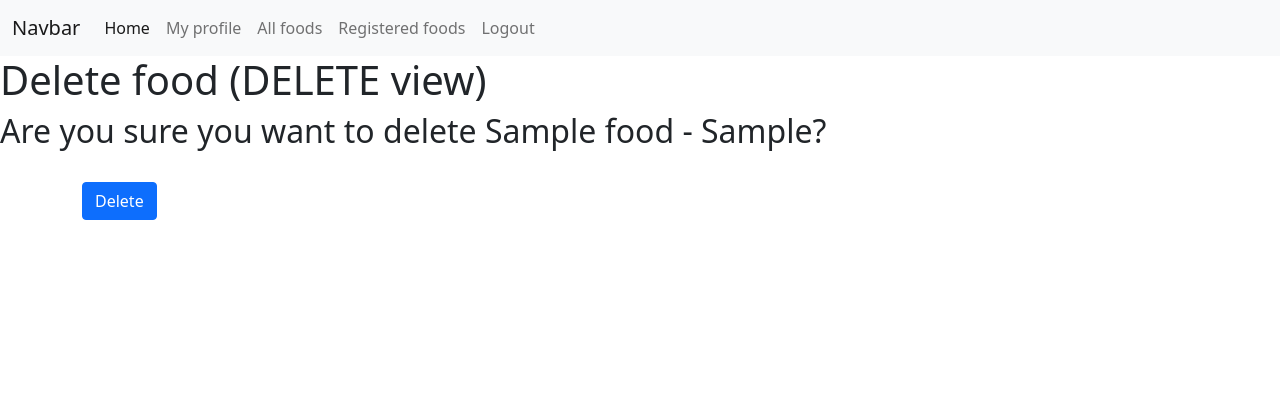
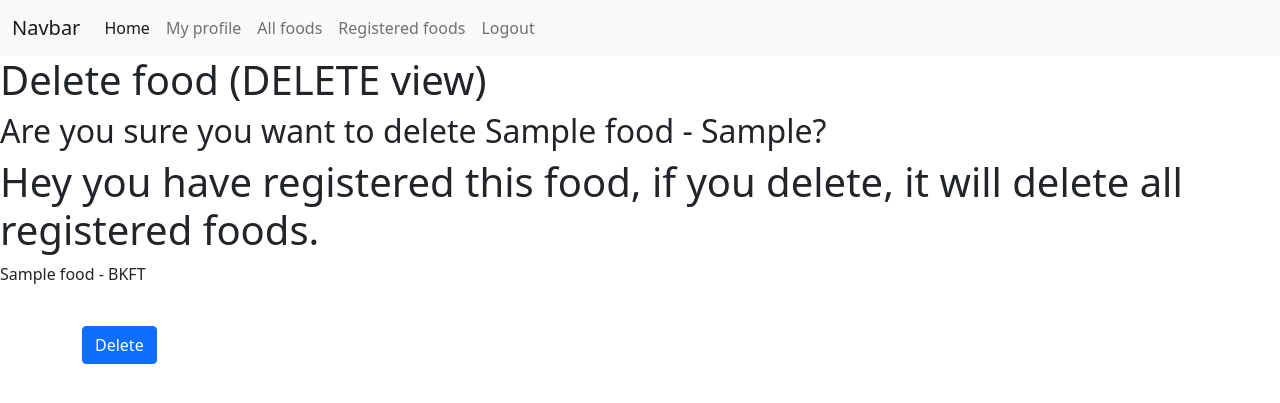
Before and after one commit to amssdias/calorie_counter, a Django app: a page that uses templates/foods/food_confirm_delete.html in a window 1280 px wide. Shown: the top 403 px of the page. Run offline with Django 3.2, Linux system fonts and the light colour scheme; a user stored in the database is signed in; tables that the repository leaves empty hold one stand-in row (values such as "Sample post"); parts of the project's set-up code (start-up, migrations or seed data) failed here and were passed over.

Commit message:
feat(foods): Create Modelform for registered food

```diff
--- a/apps/foods/forms/__init__.py
+++ b/apps/foods/forms/__init__.py
@@ -1 +1,2 @@
 from apps.foods.forms.food_create_form import FoodCreateForm
+from apps.foods.forms.registered_food_create_form import RegisteredFoodCreateForm
--- a/apps/foods/forms/food_create_form.py
+++ b/apps/foods/forms/food_create_form.py
@@ -1,13 +1,11 @@
-from dataclasses import field
-from tkinter import Widget
 from django import forms
 
 from apps.foods.models import Food
 
+
 class FoodCreateForm(forms.ModelForm):
     class Meta:
         model = Food
-        fields = "__all__"
         exclude = ["slug", "created_by"]
         labels = {
             "weight": "Weight (Kg/Ml)",
--- a/apps/foods/urls.py
+++ b/apps/foods/urls.py
@@ -8,6 +8,7 @@ from apps.foods.views import (
     FoofDeleteView,
     RegistereFoodListView,
     RegisteredFoodCreateView,
+    RegisteredFoodInitialCreateView,
 )
 
 
@@ -21,4 +22,5 @@ urlpatterns = [
 
     path("registered_foods/", RegistereFoodListView.as_view(), name="registered_foods"),
     path("register_food/", RegisteredFoodCreateView.as_view(), name="register_food_create"),
+    path("register_food/<slug:food_slug>", RegisteredFoodInitialCreateView.as_view(), name="register_food_create_initial"),
 ]
--- a/apps/foods/views/__init__.py
+++ b/apps/foods/views/__init__.py
@@ -9,4 +9,5 @@ from apps.foods.views.foods_view import (
 from apps.foods.views.register_food_view import (
     RegistereFoodListView,
     RegisteredFoodCreateView,
+    RegisteredFoodInitialCreateView,
 )
--- a/templates/foods/food_confirm_delete.html
+++ b/templates/foods/food_confirm_delete.html
@@ -8,6 +8,14 @@
 
     <h2>Are you sure you want to delete {{ object }}?</h2>
 
+    {% if object.registered_by_users.all %}
+        <h1>Hey you have registered this food, if you delete, it will delete all registered foods.</h1>
+
+        {% for food_consumed in object.registered_by_users.all %}
+            <p>{{ food_consumed.food.name }} - {{ food_consumed.meal }}</p>
+        {% endfor %}
+    {% endif %}
+
     {% include 'components/form.html' with form=form btn_name='Delete' %}
 
 
--- a/templates/foods/food_list.html
+++ b/templates/foods/food_list.html
@@ -21,7 +21,7 @@
     {% for object in object_list %}
         <p>{{object}}</p>
         <a href="{% url 'foods:food_details' slug=object.slug %}">More details</a>
-        <a href="#">Register Food</a>
+        <a href="{% url 'foods:register_food_create_initial' object.slug %}">Register Food</a>
         {% if object.created_by.user == request.user %}
             <a href="{% url 'foods:food_delete' slug=object.slug %}">Delete Food</a>
         {% endif %}
--- a/templates/foods/registeredfood_list.html
+++ b/templates/foods/registeredfood_list.html
@@ -6,6 +6,7 @@
 {% block content %}
     <h1>Registered foods list</h1>
 
+    <a href="{% url 'foods:register_food_create' %}">Register New food</a>
     <hr><hr>
 
     {% for object in object_list %}
@@ -15,5 +16,4 @@
     {% endfor %}
 
     <br>
-    <a href="{% url 'foods:register_food_create' %}">Register New food</a>
 {% endblock %}
```
Also changed, not shown: apps/foods/forms/registered_food_create_form.py (added, +14 -0 lines), apps/foods/views/register_food_view.py (+12 -2 lines).
